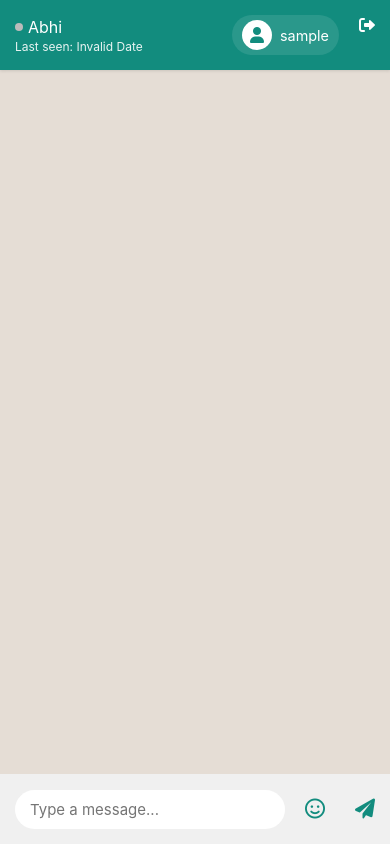
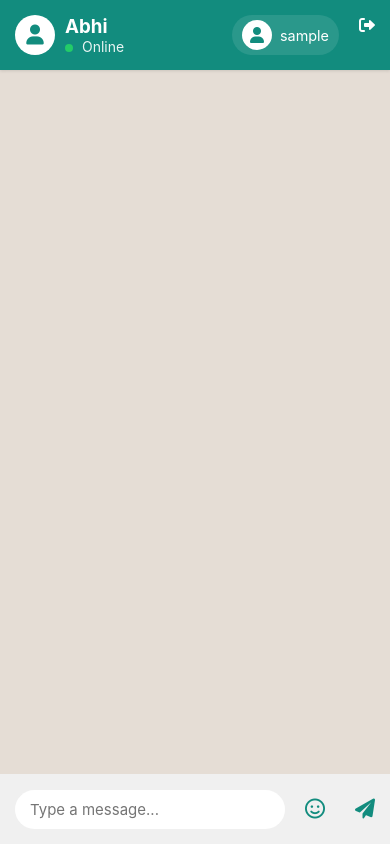
Before and after one commit to Mdazad4153/chat-app, a Flask app: page / in a window 390 px wide. Run offline with Flask 3, Linux system fonts and the light colour scheme; the visitor is signed in with stand-in values (Sample User, id 1); data that the repository does not hold is empty; some libraries are stand-ins or nearby versions.

Commit message:
Updated app.py and improved mobile responsiveness in index.html

```diff
--- a/app.py
+++ b/app.py
@@ -15,10 +15,6 @@
     'Sanya': '841401'
 }
 
-# Track online users and their last seen
-online_users = {}
-user_last_seen = {}
-
 # Initialize database
 def init_db():
     conn = sqlite3.connect('chat.db')
@@ -30,12 +26,6 @@
                   content TEXT NOT NULL,
                   timestamp TEXT NOT NULL,
                   is_read INTEGER DEFAULT 0)''')
-
-    # Add user_status table
-    c.execute('''CREATE TABLE IF NOT EXISTS user_status
-                 (username TEXT PRIMARY KEY,
-                  last_seen TEXT NOT NULL,
-                  is_online INTEGER DEFAULT 0)''')
     conn.commit()
     conn.close()
 
@@ -123,46 +113,20 @@
     conn.close()
     return jsonify(messages)
 
-@app.route('/get_user_status/<username>')
-def get_user_status(username):
-    if username not in USERS:
-        return jsonify({'error': 'User not found'}), 404
-
-    is_online = username in online_users
-    last_seen = user_last_seen.get(username, 'Never')
-
-    return jsonify({
-        'is_online': is_online,
-        'last_seen': last_seen
-    })
-
 @socketio.on('connect')
 def handle_connect():
     if 'username' in session:
-        username = session['username']
-        online_users[username] = request.sid
-        user_last_seen[username] = datetime.now().strftime('%Y-%m-%d %H:%M:%S')
-
-        # Broadcast user online status to all clients
-        emit('user_status', {
-            'username': username,
-            'status': 'online',
-            'last_seen': user_last_seen[username]
+        emit('message', {
+            'msg': f"{session['username']} joined the chat",
+            'system': True
         }, broadcast=True)
 
 @socketio.on('disconnect')
 def handle_disconnect():
     if 'username' in session:
-        username = session['username']
-        if username in online_users:
-            del online_users[username]
-        user_last_seen[username] = datetime.now().strftime('%Y-%m-%d %H:%M:%S')
-
-        # Broadcast user offline status to all clients
-        emit('user_status', {
-            'username': username,
-            'status': 'offline',
-            'last_seen': user_last_seen[username]
+        emit('message', {
+            'msg': f"{session['username']} left the chat",
+            'system': True
         }, broadcast=True)
 
 @socketio.on('message')
--- a/templates/index.html
+++ b/templates/index.html
@@ -46,36 +46,8 @@
 
         .user-info {
             display: flex;
-            flex-direction: column;
+            align-items: center;
             flex: 1;
-        }
-
-        .user-name {
-            display: flex;
-            align-items: center;
-        }
-
-        .user-status {
-            font-size: 12px;
-            opacity: 0.9;
-            margin-top: 2px;
-        }
-
-        .online-dot {
-            width: 8px;
-            height: 8px;
-            border-radius: 50%;
-            display: inline-block;
-            margin-right: 5px;
-            vertical-align: middle;
-        }
-
-        .online-dot.online {
-            background: #25D366;
-        }
-
-        .online-dot.offline {
-            background: #bbb;
         }
 
         .current-user {
@@ -106,6 +78,20 @@
             justify-content: center;
             font-size: 20px;
             color: #128C7E;
+        }
+
+        .user-status {
+            font-size: 14px;
+            opacity: 0.9;
+        }
+
+        .online-dot {
+            width: 8px;
+            height: 8px;
+            background: #25D366;
+            border-radius: 50%;
+            display: inline-block;
+            margin-right: 5px;
         }
 
         .chat-body {
@@ -342,11 +328,16 @@
     <div class="chat-container">
         <div class="chat-header">
             <div class="user-info">
-                <div class="user-name">
-                    <span class="online-dot offline" id="status-dot"></span>
-                    <span id="chat-with">Loading...</span>
+                <div class="user-avatar">
+                    <i class="fas fa-user"></i>
                 </div>
-                <div class="user-status" id="last-seen">Last seen: ...</div>
+                <div>
+                    <h3>{% if session['username'] == 'Abhi' %}Sanya{% else %}Abhi{% endif %}</h3>
+                    <div class="user-status">
+                        <span class="online-dot"></span>
+                        Online
+                    </div>
+                </div>
             </div>
             <div class="chat-buttons">
                 <div class="current-user">
@@ -392,7 +383,6 @@
         var typingTimeout = null;
         var lastMessageTime = null;
         var replyingTo = null;
-        var otherUser = '{{ "Sanya" if session.username == "Abhi" else "Abhi" }}';
 
         function adjustViewportHeight() {
             let vh = window.innerHeight * 0.01;
@@ -582,52 +572,6 @@
             messages.scrollTop = messages.scrollHeight;
         }
 
-        function updateUserStatus(data) {
-            const statusDot = document.getElementById('status-dot');
-            const lastSeen = document.getElementById('last-seen');
-
-            if (data.username === otherUser) {
-                statusDot.className = `online-dot ${data.status}`;
-                if (data.status === 'online') {
-                    lastSeen.textContent = 'Online';
-                } else {
-                    const lastSeenTime = new Date(data.last_seen);
-                    const now = new Date();
-                    const diffMinutes = Math.floor((now - lastSeenTime) / 60000);
-
-                    if (diffMinutes < 1) {
-                        lastSeen.textContent = 'Last seen: just now';
-                    } else if (diffMinutes < 60) {
-                        lastSeen.textContent = `Last seen: ${diffMinutes} minutes ago`;
-                    } else if (diffMinutes < 1440) {
-                        const hours = Math.floor(diffMinutes / 60);
-                        lastSeen.textContent = `Last seen: ${hours} hours ago`;
-                    } else {
-                        lastSeen.textContent = `Last seen: ${lastSeenTime.toLocaleDateString()}`;
-                    }
-                }
-            }
-        }
-
-        // Update chat header with other user's name
-        document.getElementById('chat-with').textContent = otherUser;
-
-        // Listen for user status updates
-        socket.on('user_status', function(data) {
-            updateUserStatus(data);
-        });
-
-        // Get initial user status
-        fetch(`/get_user_status/${otherUser}`)
-            .then(response => response.json())
-            .then(data => {
-                updateUserStatus({
-                    username: otherUser,
-                    status: data.is_online ? 'online' : 'offline',
-                    last_seen: data.last_seen
-                });
-            });
-
         document.getElementById('message').addEventListener('keypress', function(e) {
             if (e.key === 'Enter') {
                 sendMessage();
```
